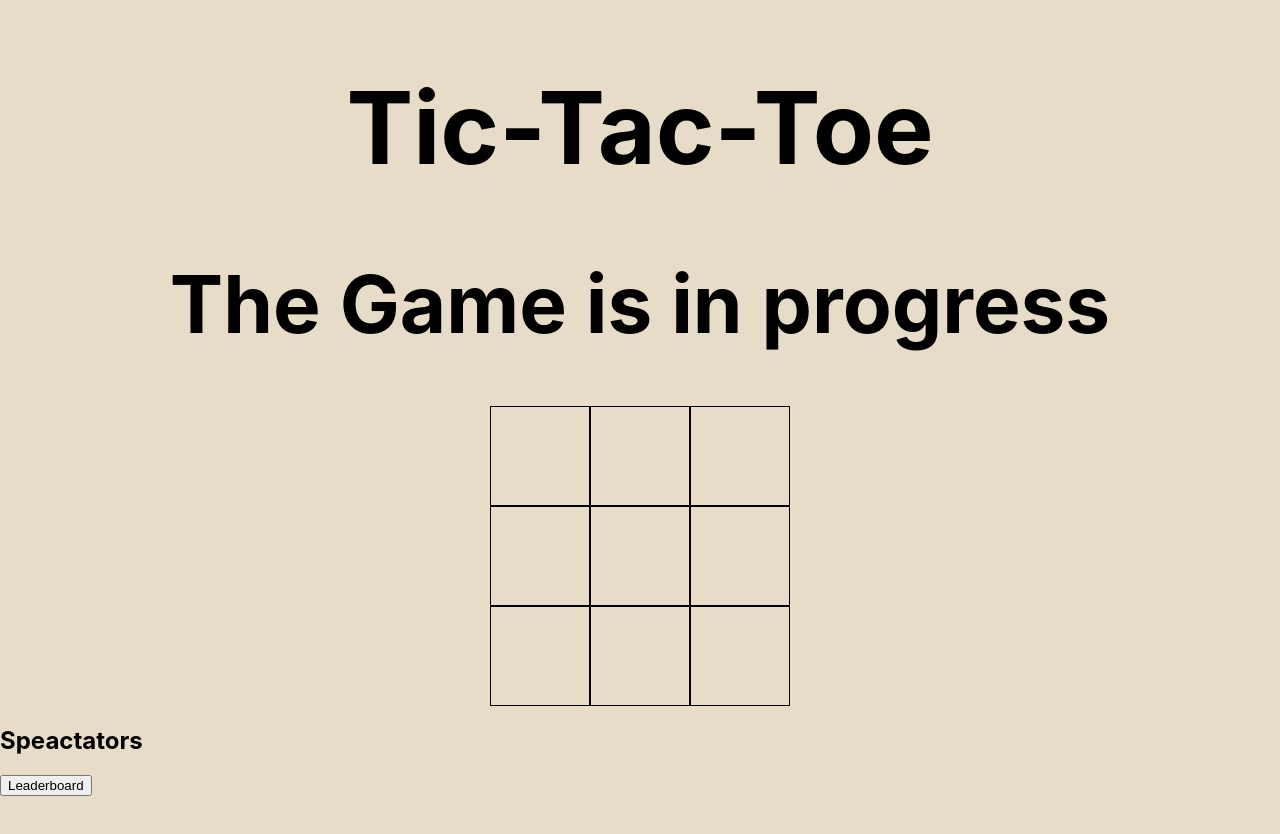
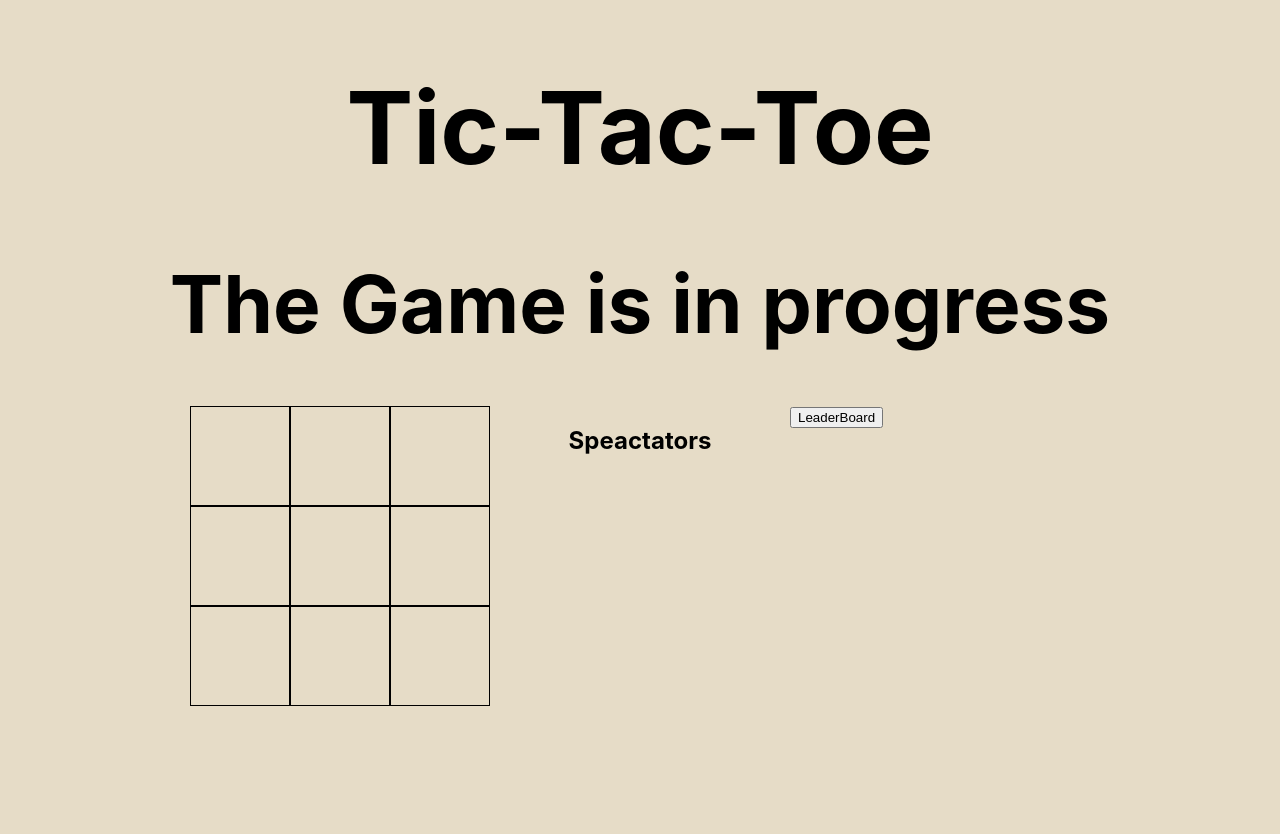
Before and after one commit to NJIT-CS490-SP21/project-2-pvp53, a React (Create React App) app: page / in a window 1280 px wide. Both pictures are taken after a click on the button "LogIn". Shown: the top 834 px of the page. Before the commit the page ends 800 px from the top, so only its background shows below. Built offline with nearby package versions, Linux system fonts and the light colour scheme.

Commit message:
fixed almost every bug

```diff
--- a/src/Board/Board.css
+++ b/src/Board/Board.css
@@ -6,19 +6,30 @@
   grid-template-rows: repeat(3, 1fr); /* Total vertical space broken into 3 rows */
   margin: auto;
   left:0;
+  float:left;
 }
 
-.spec, .leaderboard, .board{
-  width: 300px;
+.spec{
+  text-align:center;
   float:left;
+  width:300px;
+  height:300px;
+
+}
+.leaderboard{
+  float:right;
+  width:300px;
+  height:300px;
 }
 
 
 
+
 .container{
-  display:grid;
-  grid-template-columns:repeat(auto-fit, minimax(300px, 1fr));
-  grid-column-gap: 5px;
+  margin:auto;
+  grid-template-columns: repeat(3, 1fr);
+  height:900px;
+  width:900px;
 }
 
 .body{
--- a/src/Board/Board.js
+++ b/src/Board/Board.js
@@ -88,7 +88,7 @@ function Board({ user }){
         let emptyArr = [...board];
         emptyArr.fill("");
         changeBoardArr(emptyArr);
-        resetPlayerState();
+       // resetPlayerState();
         socket.emit('boardChange', {boardData: emptyArr, setPlayerState: setPlayer })
     }
 
@@ -129,15 +129,15 @@ function Board({ user }){
             <div class="userName">
                 {user}
             </div>
+            <div class = "button">
+                    {playerStatus &&
+                        <button  onClick = {resetBoard} > Reset Board </button>
+                    }
+            </div>
             <div class="container">
                 <div class="board">
                     {board.map((item, index) => <Square item={item} onClickButton = {() => play(index, user)} /> )}
                 </div>
-                {playerStatus &&
-                    <div class = "button">
-                        <button  onClick = {resetBoard} > Reset Board </button>
-                    </div>
-                }
                 <div class="spec">
                     <h2>
                         Speactators
@@ -147,7 +147,7 @@ function Board({ user }){
                     </ul>
                 </div>
                 <div class="leaderboard">
-                    <button onClick={onShowHide}> Leaderboard </button>
+                    <button onClick={onShowHide}> LeaderBoard </button>
                     <div id="leaderboard" >
                         {showandHide &&  <LeaderBoard  leaderBoard={leaderBoard}/>}
                     </div>
```
Also changed, not shown: 1 other file (tests, documents, lock files or other folders).
